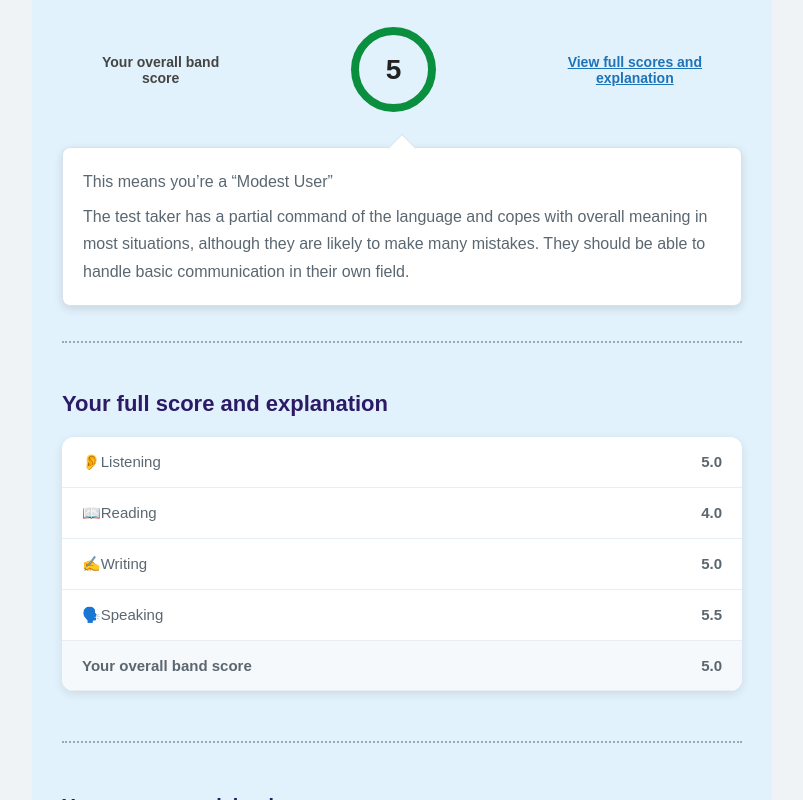
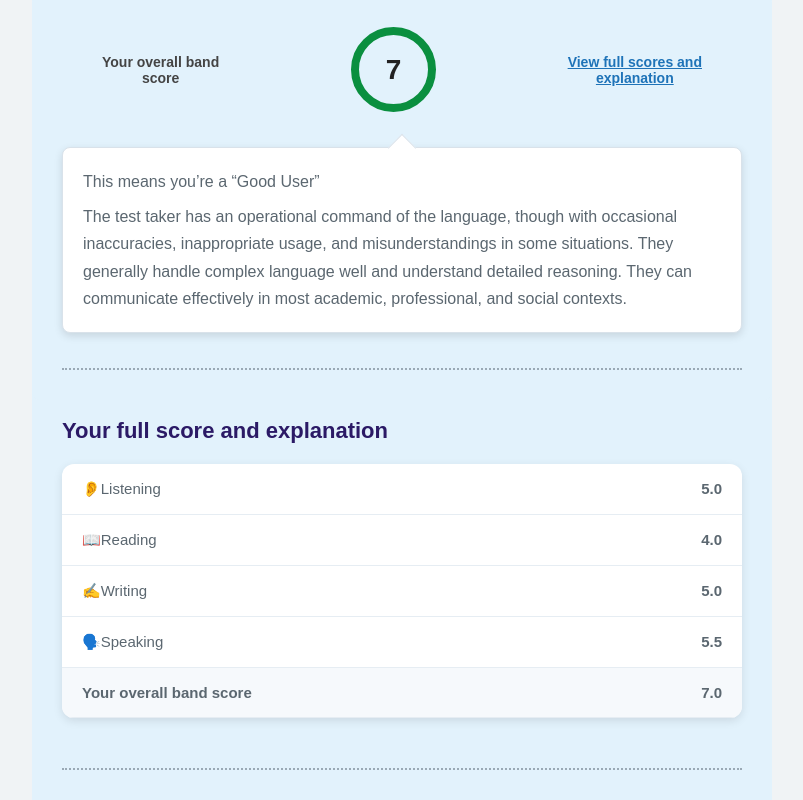
Before and after one commit to mithunbro19/bristish-council-ielts-result, a React (Vite) app: page / in a window 1280 px wide. Both pictures are taken after a click on the button "See full result". Shown: the part 340-1140 px from the top of the page, without its empty margins (238-1041 px from the left). Built offline with nearby package versions, Linux system fonts and the light colour scheme.

Commit message:
first commit

```diff
--- a/src/components/ResultView.jsx
+++ b/src/components/ResultView.jsx
@@ -16,20 +16,20 @@ const ResultView = ({ onBack }) => {
         <div className="result-bc-container">
           <div className="result-detail-header-left">
             <h2 className="result-detail-title">
-              IELTS for UKVI Academic: 6 January 2026
+              IELTS for UKVI Academic: 1 February 2026
             </h2>
             <p className="result-detail-subtitle">
-              MD. NUMAN AHMED <br />
-              British Council Sylhet
+              MD. MITHUN HOSSEN ZEHAD <br />
+              British Council Dhaka
             </p>
           </div>
 
           <div className="result-detail-header-right">
             <p className="result-detail-meta">
-              Reference: <strong>A4-BD001-P-8790589</strong>
+              Reference: <strong>A4-BD001-C-14420768</strong>
             </p>
             <p className="result-detail-meta">
-              TRF number: <strong>22BD050908AHMM001A</strong>
+              TRF number: <strong>22BD010908AHMM001A</strong>
             </p>
           </div>
         </div>
@@ -59,7 +59,7 @@ const ResultView = ({ onBack }) => {
                 Your overall band <br /> score
               </p>
 
-              <div className="result-detail-band-circle">5</div>
+              <div className="result-detail-band-circle">7</div>
 
               <a href="#" className="result-detail-link">
                 View full scores and <br /> explanation
@@ -71,9 +71,11 @@ const ResultView = ({ onBack }) => {
           <div className="result-detail-info-box">
             <div className="result-detail-info-box-triangle"></div>
             <div className="result-detail-info-text">
-              This means you’re a “Modest User”
+              This means you’re a “Good User”
               <div style={{marginTop: "8px"}}></div>
-              The test taker has a partial command of the language and copes with overall meaning in most situations, although they are likely to make many mistakes. They should be able to handle basic communication in their own field.
+              The test taker has an operational command of the language, though with occasional inaccuracies, inappropriate usage, and misunderstandings in some situations. They generally handle complex language well and understand detailed reasoning. They can communicate effectively in most academic, professional, and social contexts.
+
+
             </div>
           </div>
 
@@ -102,7 +104,7 @@ const ResultView = ({ onBack }) => {
             {/* Overall Row */}
             <div className="result-detail-score-item result-detail-score-overall">
               <span>Your overall band score</span>
-              <span>5.0</span>
+              <span>7.0</span>
             </div>
           </div>
 
```
